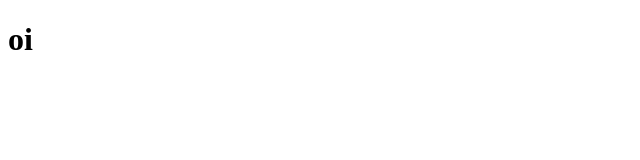
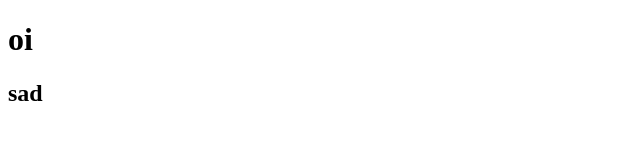
Before and after one commit to Resutemon1/teste-Pi, a plain HTML site: page index.html in a window 1280 px wide. Shown: the full height of the page, 0-640 px from the left. Drawn offline with Linux system fonts and the light colour scheme.

Commit message:
add mais coisa

```diff
--- a/index.html
+++ b/index.html
@@ -8,6 +8,6 @@
 </head>
 <body>
     <h1> oi </h1>
-
+    <h2>sad</h1>
 </body>
 </html>
```
